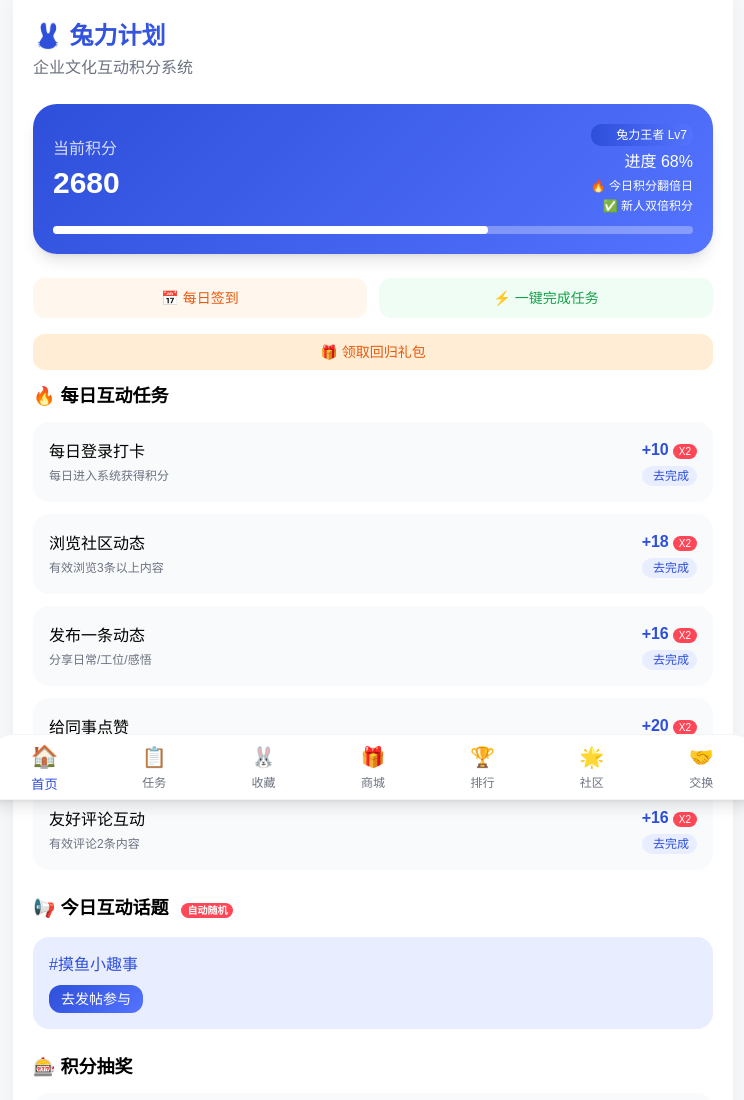
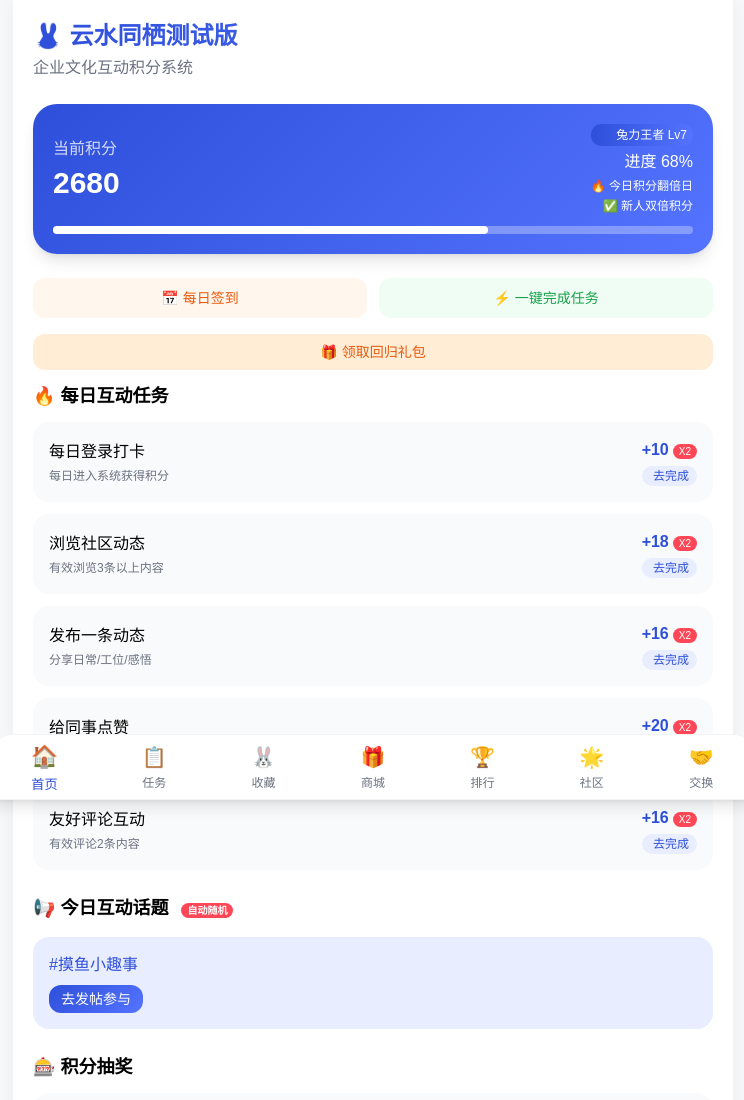
Before and after one commit to 251219111-svg/tuli-plan, a plain HTML site: page index.html in a window 1280 px wide. Shown: the top 1100 px of the page, without its empty margins (267-1011 px from the left). Drawn offline with nearby package versions, Linux system fonts and the light colour scheme.

Commit message:
修改正文标题

```diff
--- a/index.html
+++ b/index.html
@@ -167,7 +167,7 @@
     <!-- 首页 -->
     <div v-if="nav === 'home'" class="p-5">
       <div class="mb-6">
-        <h1 class="text-2xl font-bold gradient-text">🐰 兔力计划</h1>
+        <h1 class="text-2xl font-bold gradient-text">🐰 云水同栖测试版</h1>
         <p class="text-gray-500 mt-1">企业文化互动积分系统</p>
       </div>
 
```
